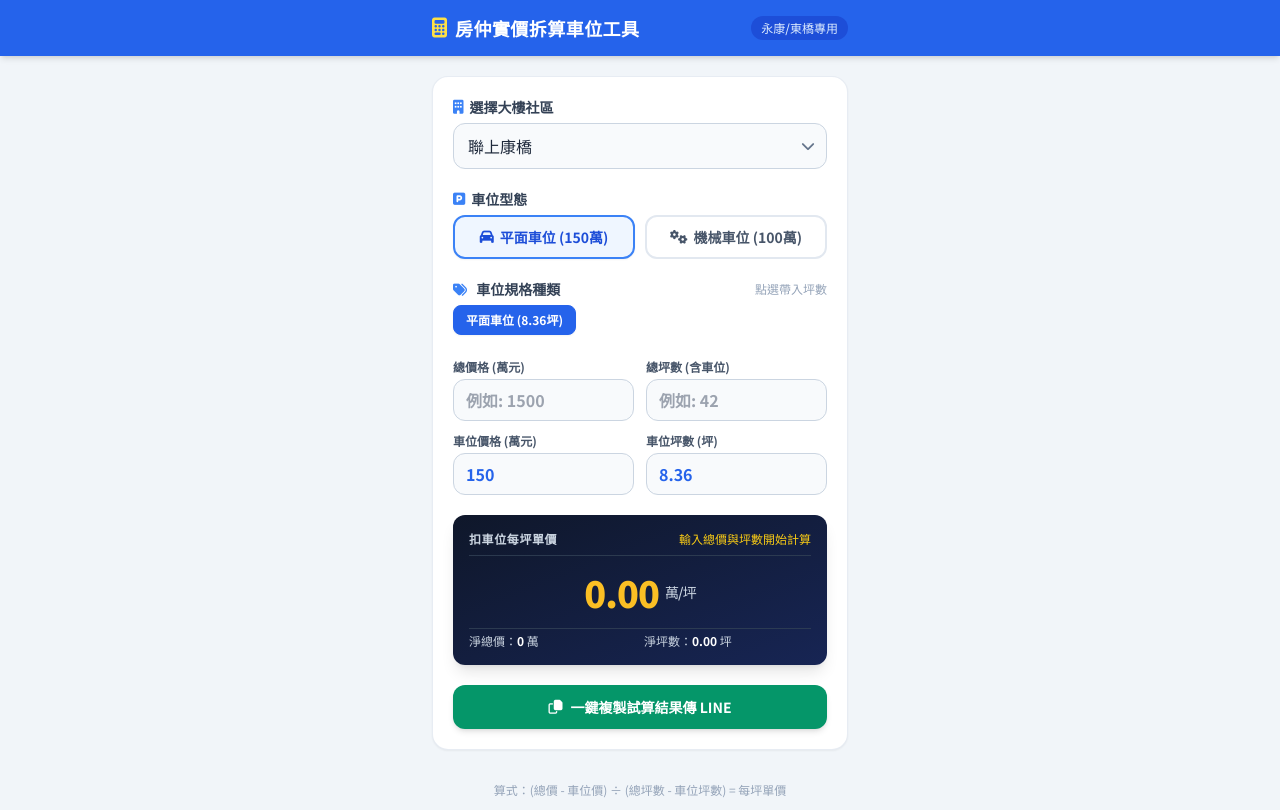
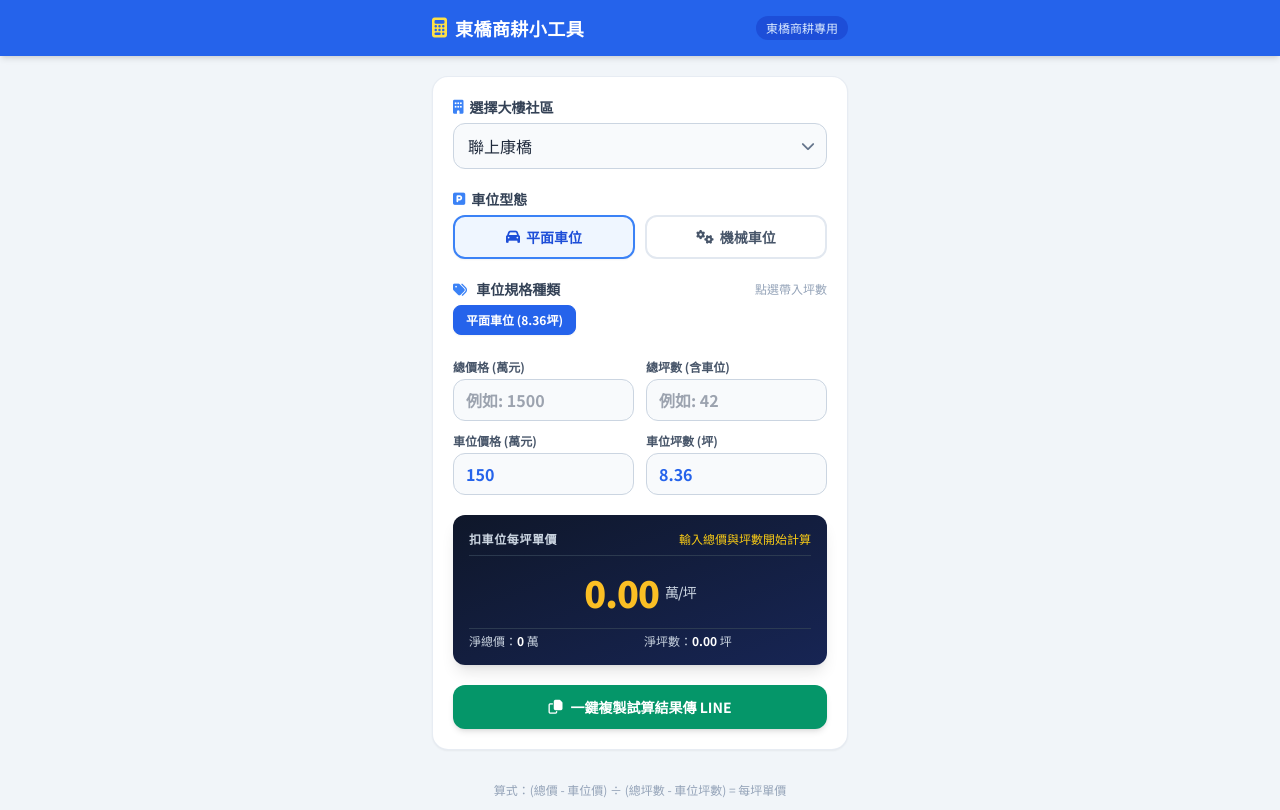
Before and after one commit to YH-0504/house-price, a plain HTML site: page index.html in a window 1280 px wide. Drawn offline with nearby package versions, Linux system fonts and the light colour scheme.

Commit message:
Update index.html

```diff
--- a/index.html
+++ b/index.html
@@ -3,7 +3,7 @@
 <head>
     <meta charset="UTF-8">
     <meta name="viewport" content="width=device-width, initial-scale=1.0, maximum-scale=1.0, user-scalable=no">
-    <title>房仲實價拆算車位工具</title>
+    <title>東橋商耕小工具</title>
     <!-- Tailwind CSS CDN -->
     <script src="https://cdn.tailwindcss.com"></script>
     <link href="https://cdnjs.cloudflare.com/ajax/libs/font-awesome/6.4.0/css/all.min.css" rel="stylesheet">
@@ -31,9 +31,9 @@
         <div class="max-w-md mx-auto px-4 py-3.5 flex items-center justify-between">
             <div class="flex items-center space-x-2">
                 <i class="fa-solid fa-calculator text-xl text-yellow-300"></i>
-                <h1 class="text-lg font-bold tracking-wide">房仲實價拆算車位工具</h1>
+                <h1 class="text-lg font-bold tracking-wide">東橋商耕小工具</h1>
             </div>
-            <span class="text-xs bg-blue-700 text-blue-100 px-2.5 py-1 rounded-full font-medium">永康/東橋專用</span>
+            <span class="text-xs bg-blue-700 text-blue-100 px-2.5 py-1 rounded-full font-medium">東橋商耕專用</span>
         </div>
     </header>
 
@@ -66,10 +66,10 @@
                 </label>
                 <div class="grid grid-cols-2 gap-2.5">
                     <button type="button" id="btn-plane" onclick="setParkingType('plane')" class="flex items-center justify-center py-2.5 px-3 rounded-xl border-2 font-bold text-sm transition shadow-sm bg-blue-50 border-blue-500 text-blue-700">
-                        <i class="fa-solid fa-car mr-1.5"></i> 平面車位 (150萬)
+                        <i class="fa-solid fa-car mr-1.5"></i> 平面車位
                     </button>
                     <button type="button" id="btn-mechanical" onclick="setParkingType('mechanical')" class="flex items-center justify-center py-2.5 px-3 rounded-xl border-2 font-bold text-sm transition bg-white border-slate-200 text-slate-600 hover:bg-slate-50">
-                        <i class="fa-solid fa-gears mr-1.5"></i> 機械車位 (100萬)
+                        <i class="fa-solid fa-gears mr-1.5"></i> 機械車位
                     </button>
                 </div>
             </div>
```
